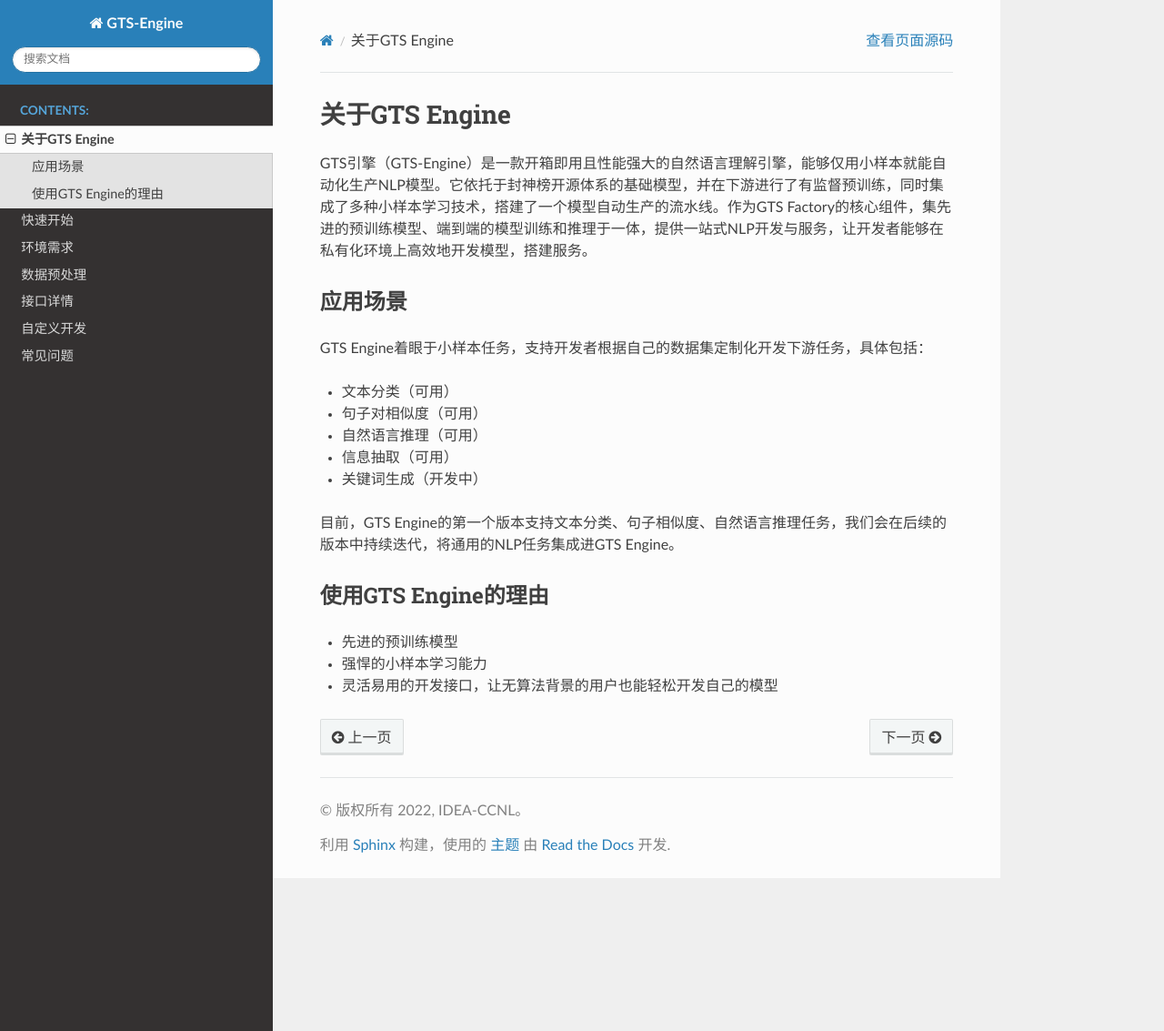
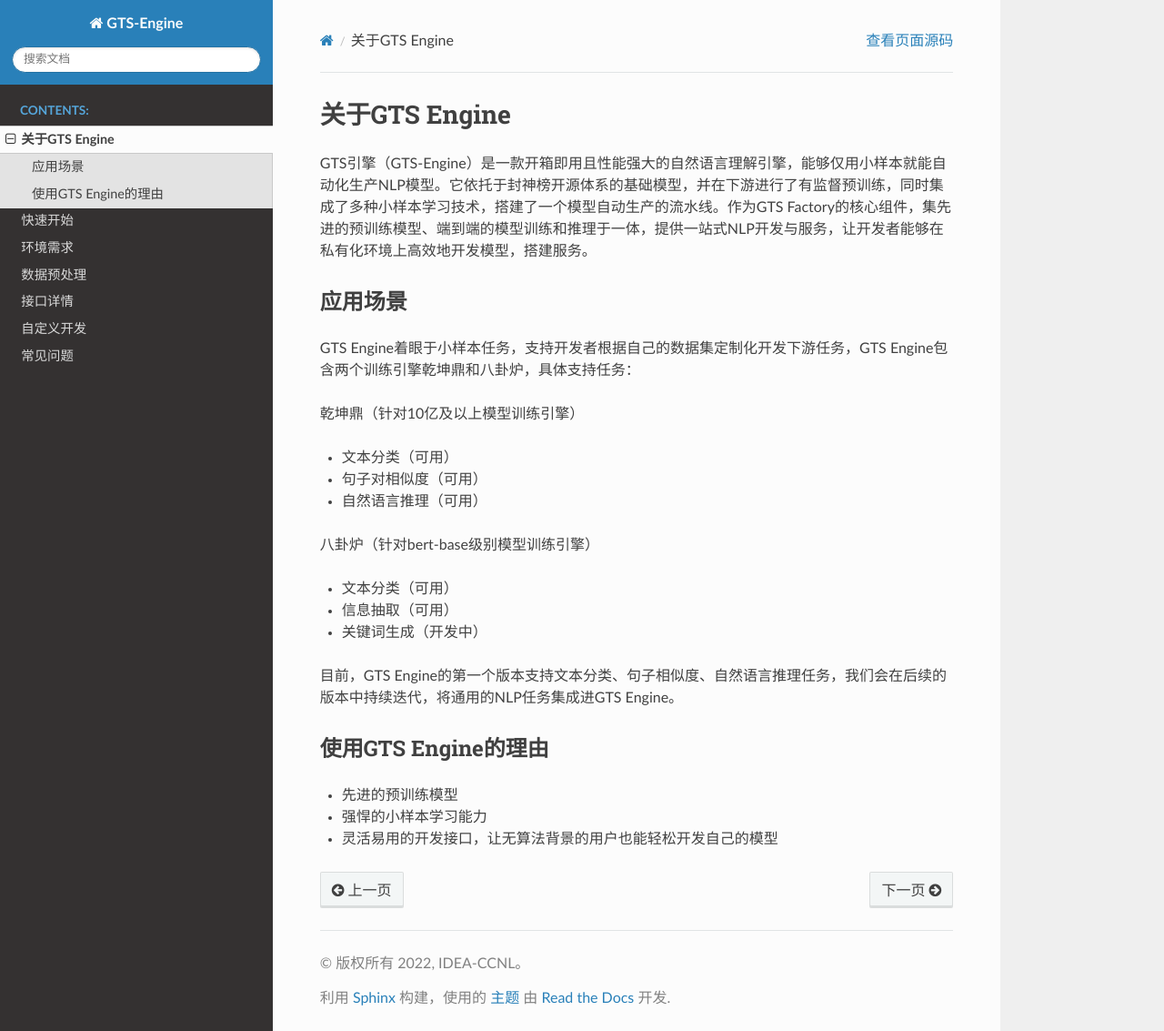
Before and after one commit to IDEA-CCNL/GTS-Engine-Doc, a Sphinx documentation site: the page built from source/docs/about.md, in a window 1280 px wide and 1133 px high. Shown: the whole window at 91% size. Built offline with Sphinx 7.4.7 and the Read the Docs theme 2.0.0, drawn with Linux system fonts in a browser that asks for light colours.

Commit message:
在关于页面增加八卦炉和乾坤鼎的支持任务类型区别

```diff
--- a/source/docs/about.md
+++ b/source/docs/about.md
@@ -4,11 +4,15 @@
 
 ## 应用场景
 
-GTS Engine着眼于小样本任务，支持开发者根据自己的数据集定制化开发下游任务，具体包括：
+GTS Engine着眼于小样本任务，支持开发者根据自己的数据集定制化开发下游任务，GTS Engine包含两个训练引擎乾坤鼎和八卦炉，具体支持任务：
 
+乾坤鼎（针对10亿及以上模型训练引擎）
 - 文本分类（可用）
 - 句子对相似度（可用）
 - 自然语言推理（可用）
+
+八卦炉（针对bert-base级别模型训练引擎）
+- 文本分类（可用）
 - 信息抽取（可用）
 - 关键词生成（开发中）
 
```
Also changed, not shown: source/docs/quick_start.md (+1 -1 lines), source/docs/requirement.md (+4 -0 lines).
